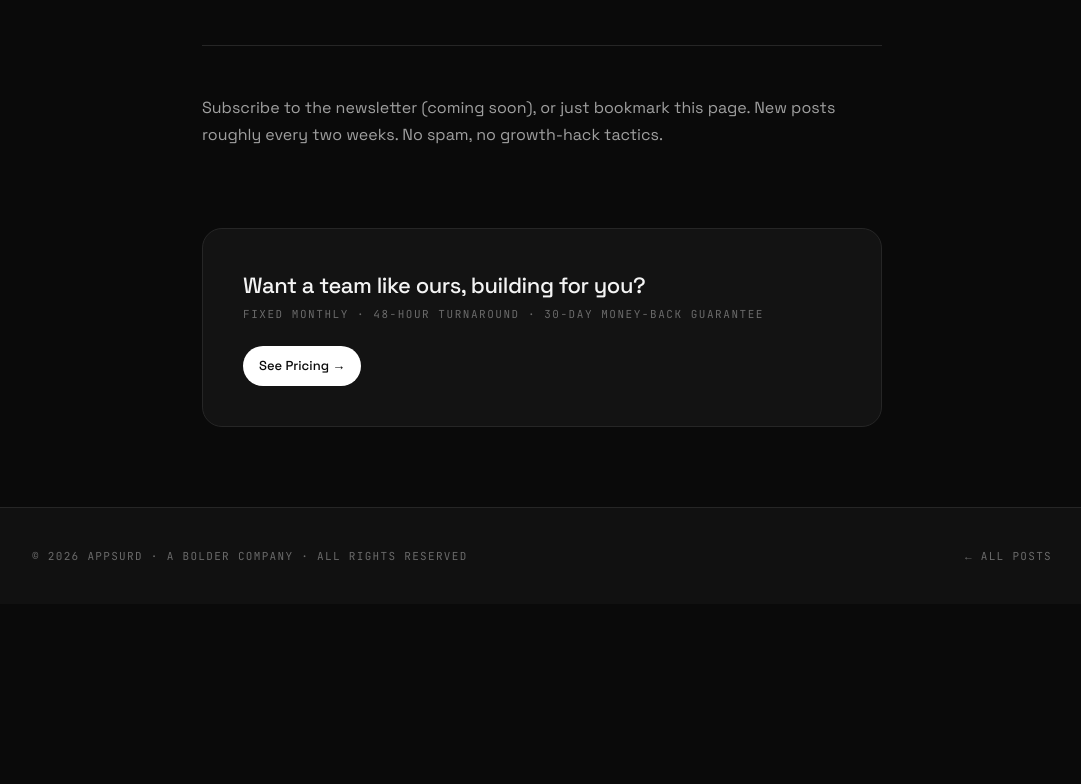
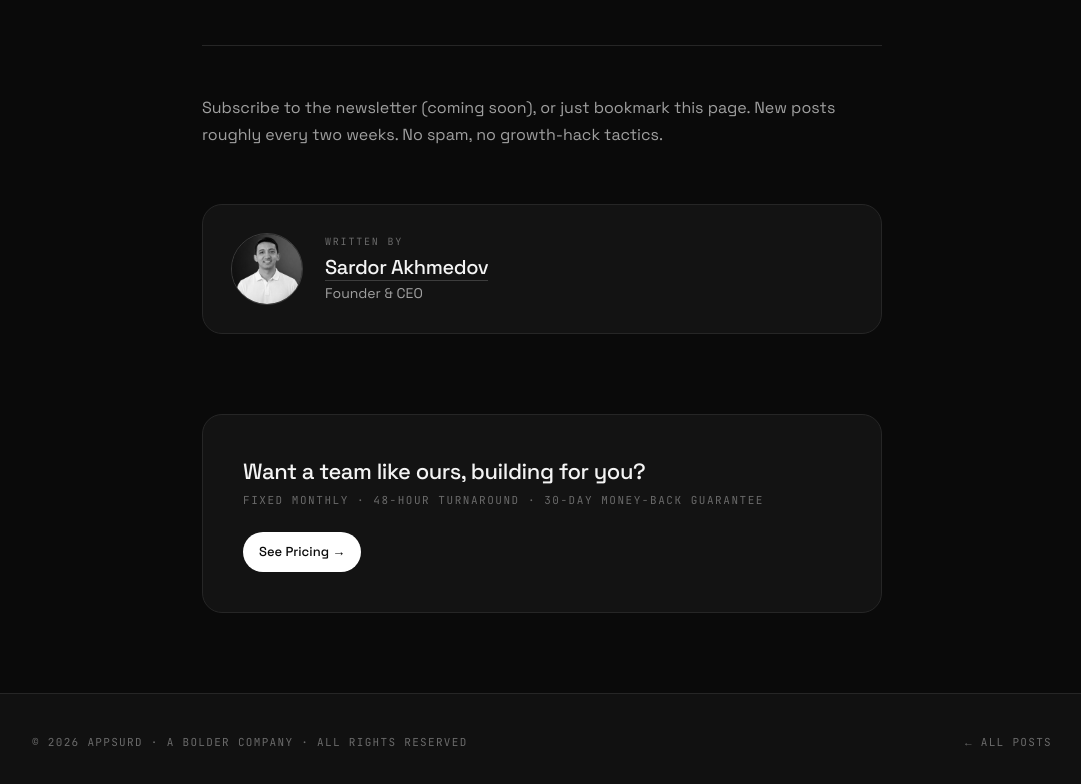
Before and after one commit to sardorsplaground/appsurd, a plain HTML site: page blog/welcome-to-the-absurd.html in a window 1280 px wide. Shown: the part 2116-2900 px from the top of the page, without its empty margins (98-1179 px from the left). Before the commit the page ends 2720 px from the top, so only its background shows below. Drawn offline with Linux system fonts and the light colour scheme.

Commit message:
Raise Sean's photo framing; add Written-by author block to blog posts

```diff
--- a/blog/welcome-to-the-absurd.html
+++ b/blog/welcome-to-the-absurd.html
@@ -177,6 +177,37 @@ article h1 em {
 .prose pre code { background: none; padding: 0; border: 0; font-size: inherit; }
 .prose hr { border: 0; border-top: 1px solid var(--line); margin: 48px 0; }
 
+/* author block */
+.author-block {
+  margin-top: 56px;
+  padding: 28px;
+  border: 1px solid var(--line); border-radius: 20px;
+  background: var(--card);
+  display: flex; align-items: center; gap: 22px;
+}
+.author-block img {
+  width: 72px; height: 72px; border-radius: 50%;
+  object-fit: cover; flex-shrink: 0;
+  border: 1px solid var(--line-strong);
+}
+.author-block .ab-eyebrow {
+  font-family: 'JetBrains Mono', monospace;
+  font-size: 10px; letter-spacing: 0.18em; text-transform: uppercase;
+  color: var(--fg-mute); margin: 0 0 6px;
+}
+.author-block .ab-name {
+  font-size: 20px; font-weight: 500; letter-spacing: -0.02em;
+  margin: 0; line-height: 1.2;
+}
+.author-block .ab-name a {
+  color: var(--fg); text-decoration: none;
+  border-bottom: 1px solid var(--line-strong);
+}
+.author-block .ab-name a:hover { border-bottom-color: var(--fg); }
+.author-block .ab-title {
+  font-size: 14px; color: var(--fg-dim); margin: 4px 0 0;
+}
+
 /* end-of-post cta */
 .endcap {
   margin-top: 80px;
@@ -305,6 +336,15 @@ article h1 em {
       <p style="color: var(--fg-dim); font-size: 16px;">Subscribe to the newsletter (coming soon), or just bookmark this page. New posts roughly every two weeks. No spam, no growth-hack tactics.</p>
     </div>
 
+    <div class="author-block">
+      <img src="/team/photos/sardor.jpg" alt="Sardor Akhmedov">
+      <div>
+        <p class="ab-eyebrow">Written by</p>
+        <p class="ab-name"><a href="/team/sardor-akhmedov.html">Sardor Akhmedov</a></p>
+        <p class="ab-title">Founder &amp; CEO</p>
+      </div>
+    </div>
+
     <div class="endcap">
       <div>
         <h3>Want a team like ours, building for you?</h3>
```
Also changed, not shown: blog/how-to-build-a-specialized-agent.html (+40 -0 lines), team/photos/sean.jpg.
